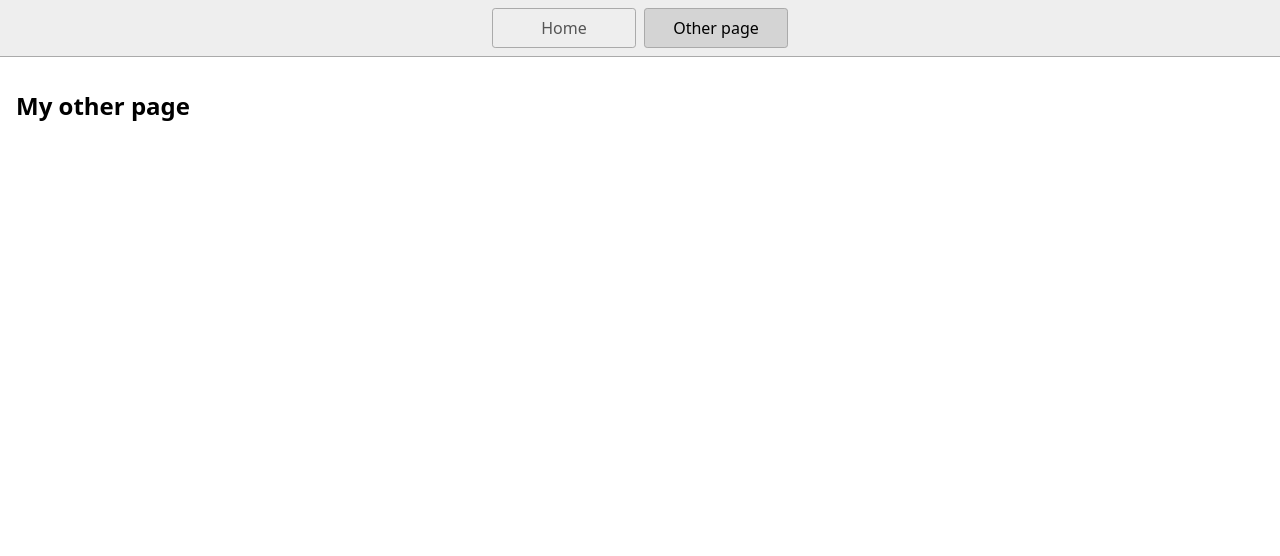
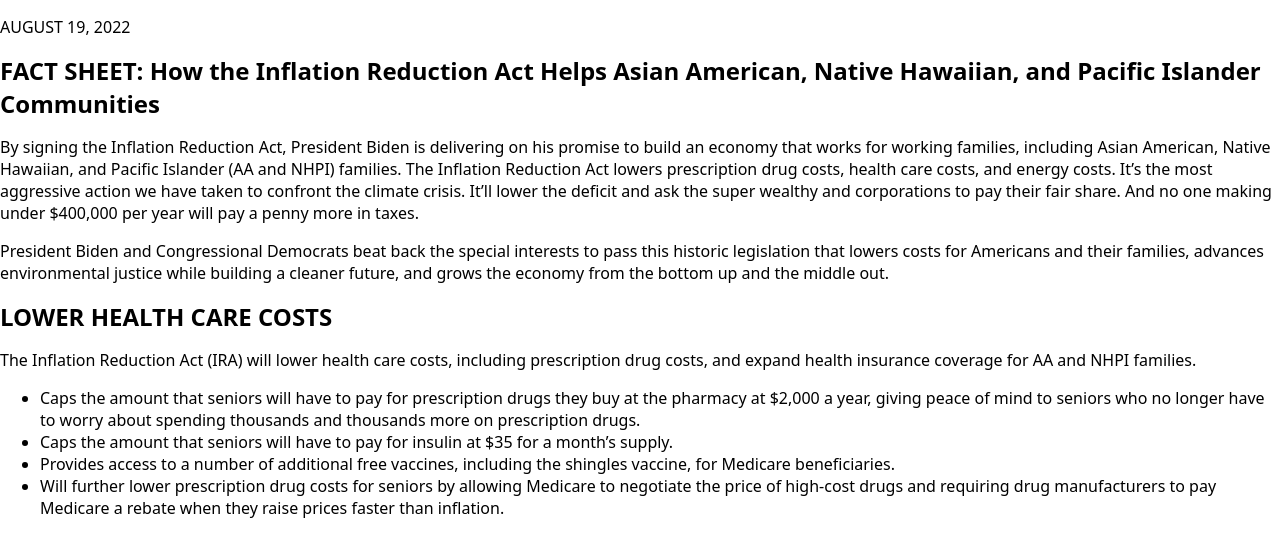
Before and after one commit to Bhaskar8885/web-platform-kp8cb5, a plain HTML site: page page2.html in a window 1280 px wide. Drawn offline with Linux system fonts and the light colour scheme.

Commit message:
1 file modified, 1 added

```diff
--- /dev/null
+++ b/page2.css
@@ -0,0 +1,16 @@
+.whitehoues-container {
+  display: flex;
+  justify-content: center;
+  align-items: center;
+  text-align: center;
+}
+
+.content-container {
+  width: 70%;
+  color: #0a2458;
+}
+
+.heading {
+  text-decoration: underline;
+  text-align: left;
+}
--- a/page2.html
+++ b/page2.html
@@ -1,19 +1,51 @@
 <!DOCTYPE html>
 <html lang="en">
   <head>
-    <title>Other page</title>
+    <title>Home</title>
     <meta charset="UTF-8" />
     <meta name="viewport" content="width=device-width" />
     <link rel="stylesheet" href="styles.css" />
     <script type="module" src="script.js"></script>
   </head>
   <body>
-    <nav>
-      <a href="/">Home</a>
-      <a href="/page2.html" aria-current="page">Other page</a>
-    </nav>
-    <main>
-      <h1>My other page</h1>
-    </main>
+    <div class="whitehoues-container">
+      <div class="content-container">
+        <p>AUGUST 19, 2022</p>
+        <h1>
+          FACT SHEET: How the Inflation Reduction Act Helps Asian American,
+          Native Hawaiian, and Pacific Islander Communities
+        </h1>
+        <p>
+          By signing the Inflation Reduction Act, President Biden is delivering
+          on his promise to build an economy that works for working families,
+          including Asian American, Native Hawaiian, and Pacific Islander (AA
+          and NHPI) families. The Inflation Reduction Act lowers prescription
+          drug costs, health care costs, and energy costs. It’s the most
+          aggressive action we have taken to confront the climate crisis. It’ll
+          lower the deficit and ask the super wealthy and corporations to pay
+          their fair share. And no one making under $400,000 per year will pay a
+          penny more in taxes.
+        </p>
+        <p>
+          President Biden and Congressional Democrats beat back the special
+          interests to pass this historic legislation that lowers costs for
+          Americans and their families, advances environmental justice while
+          building a cleaner future, and grows the economy from the bottom up
+          and the middle out.
+        </p>
+        <h1 class="heading">LOWER HEALTH CARE COSTS</h1>
+        <p>
+          The Inflation Reduction Act (IRA) will lower health care costs,
+          including prescription drug costs, and expand health insurance
+          coverage for AA and NHPI families.
+        </p>
+        <ul>
+          <li>Caps the amount that seniors will have to pay for prescription drugs they buy at the pharmacy at $2,000 a year, giving peace of mind to seniors who no longer have to worry about spending thousands and thousands more on prescription drugs.</li>
+          <li>Caps the amount that seniors will have to pay for insulin at $35 for a month’s supply.</li>
+          <li>Provides access to a number of additional free vaccines, including the shingles vaccine, for Medicare beneficiaries.</li>
+          <li>Will further lower prescription drug costs for seniors by allowing Medicare to negotiate the price of high-cost drugs and requiring drug manufacturers to pay Medicare a rebate when they raise prices faster than inflation.</li>
+          <ul>
+      </div>
+    </div>
   </body>
 </html>
```
